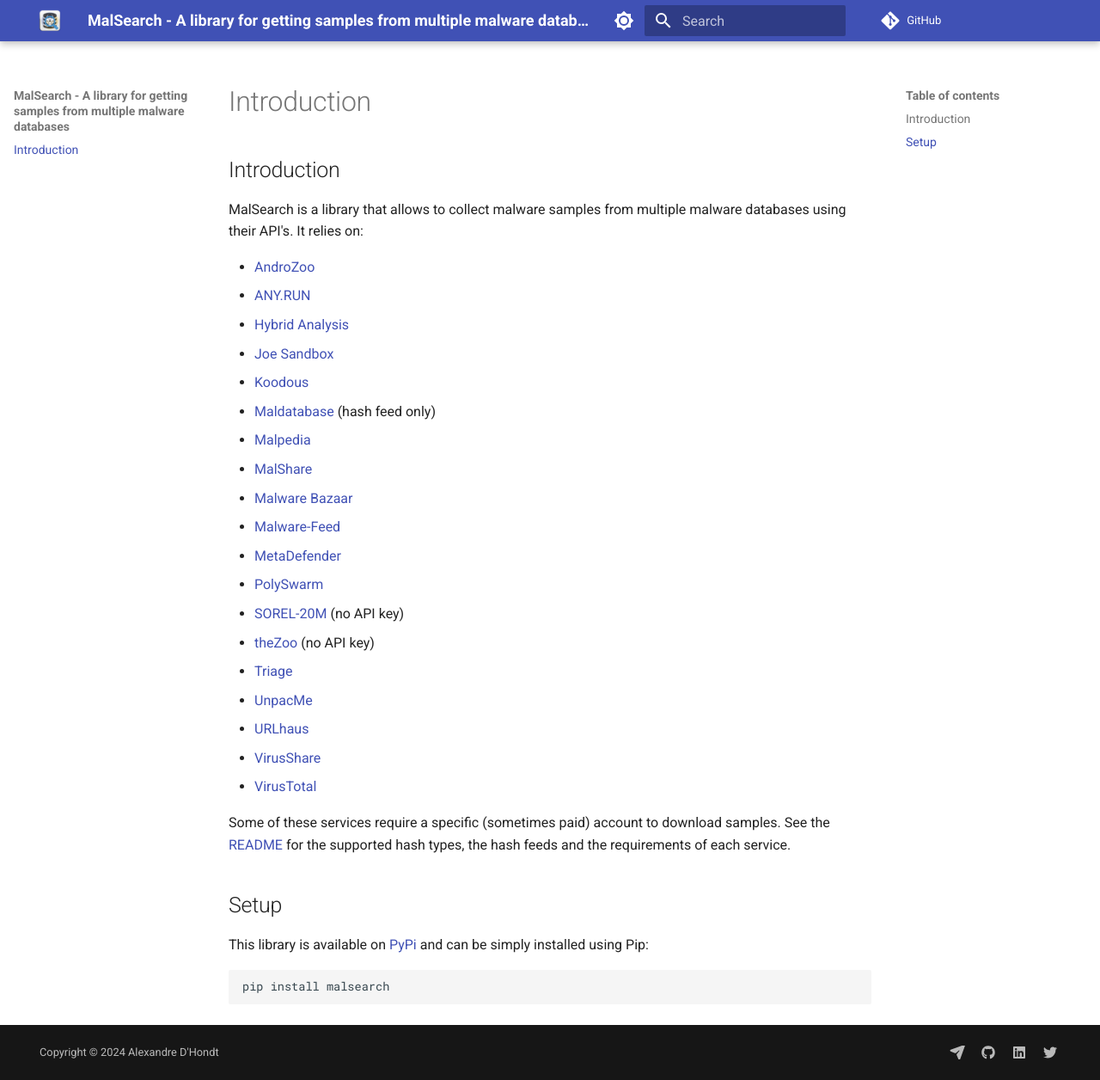
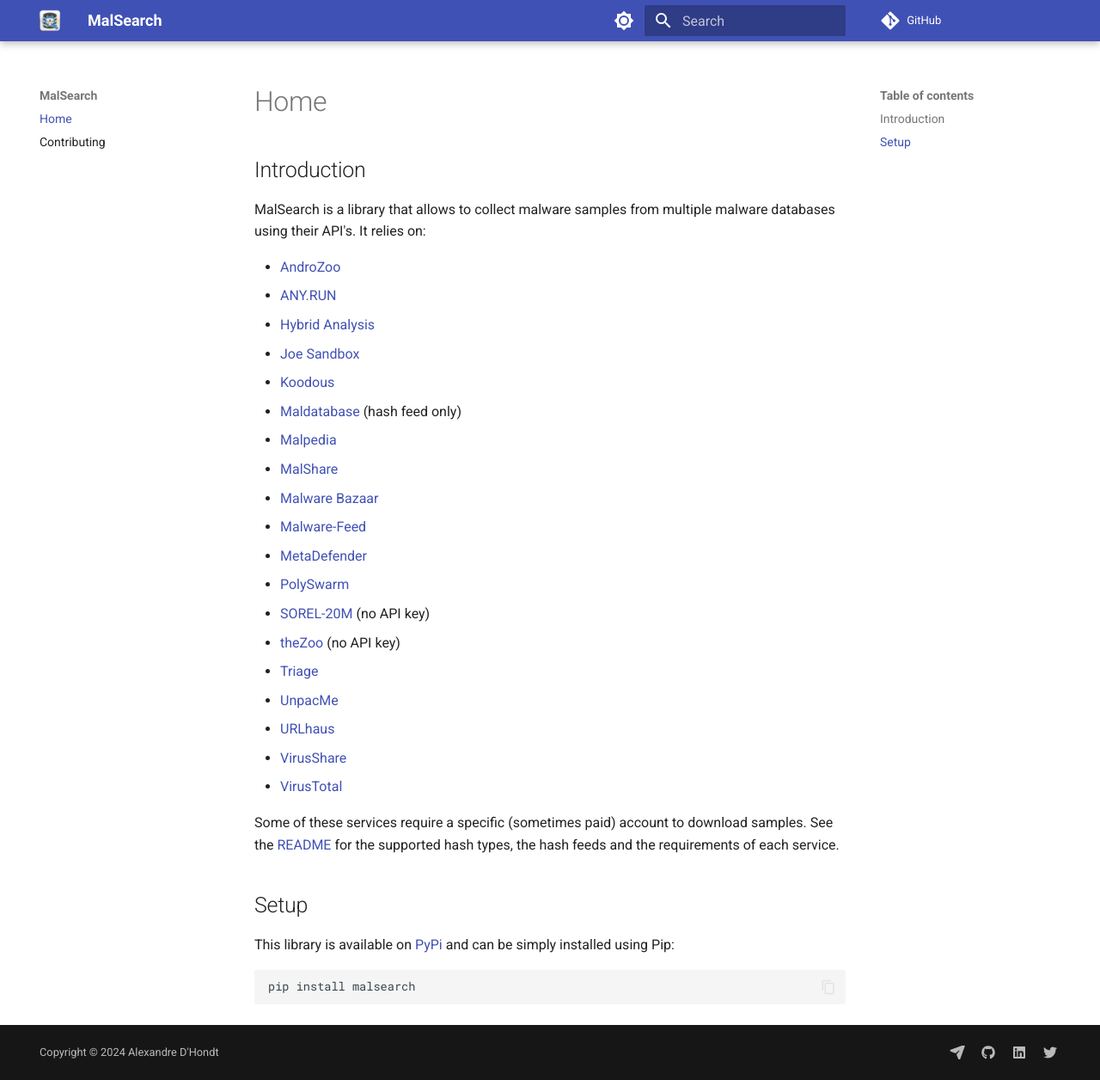
Before and after one commit to packing-box/python-malsearch, an MkDocs documentation site: the page built from docs/pages/index.md, in a window 1280 px wide and 1256 px high. Shown: the whole window at 86% size. Built offline with MkDocs 1.6.1 and Material for MkDocs 9.7.7, drawn with Linux system fonts in a browser that asks for light colours; comment, search, counter and statistics services are not loaded.

Commit message:
Applied various improvements

```diff
--- a/docs/mkdocs.yml
+++ b/docs/mkdocs.yml
@@ -1,10 +1,14 @@
 site_author: dhondta
-site_name: "MalSearch - A library for getting samples from multiple malware databases"
+site_name: MalSearch
+site_description: Library for getting samples from multiple malware databases
+site_url: https://python-malsearch.readthedocs.io
 repo_url: https://github.com/packing-box/python-malsearch
+edit_uri: edit/main/docs/pages/
 copyright: Copyright &copy; 2024 Alexandre D'Hondt
 docs_dir: pages
 nav:
-  - Introduction: index.md
+  - Home: index.md
+  - Contributing: contributing.md
 extra:
   generator: false
   social:
@@ -20,10 +24,10 @@ extra:
     - icon: fontawesome/brands/twitter
       link: https://twitter.com/alex_dhondt
       name: Alex on Twitter
-extra_css:
-  - css/extra.css
 theme:
   name: material
+  logo: img/logo.png
+  favicon: img/icon.png
   palette:
     - scheme: default
       toggle:
@@ -33,10 +37,20 @@ theme:
       toggle:
         icon: material/brightness-4
         name: Switch to light mode
-  logo: img/logo.png
-  favicon: img/icon.png
+  features:
+    - content.code.copy
+    - navigation.sections
+    - navigation.top
+    - toc.follow
 use_directory_urls: false
 markdown_extensions:
+  - admonition
+  - attr_list
+  - def_list
+  - pymdownx.details
+  - pymdownx.highlight
+  - pymdownx.inlinehilite
+  - pymdownx.superfences
+  - tables
   - toc:
       permalink: true
-  - admonition
--- a/docs/pages/css/extra.css
+++ /dev/null
@@ -1,26 +0,0 @@
-/* Full width (only works for some themes, including 'material') */
-@media only screen and (min-width: 76.25em) {
-  .md-main__inner {
-    max-width: none;
-  }
-  .md-sidebar--primary {
-    left: 0;
-  }
-  .md-sidebar--secondary {
-    right: 0;
-    margin-left: 0;
-    -webkit-transform: none;
-    transform: none;
-  }
-}
-
-/* See https://github.com/mkdocs/mkdocs/wiki/MkDocs-Recipes */
-/* Add Support for Checkbox Lists */
-.task-list-item {
-  list-style-type: none;
-}
-
-.task-list-item input {
-  margin: 0 4px 0.25em -20px;
-  vertical-align: middle;
-}
```
Also changed, not shown: SECURITY.md (added, +17 -0 lines), docs/pages/contributing.md (added, +42 -0 lines), pyproject.toml (+17 -0 lines), .readthedocs.yaml, README.md, 5 other files.
